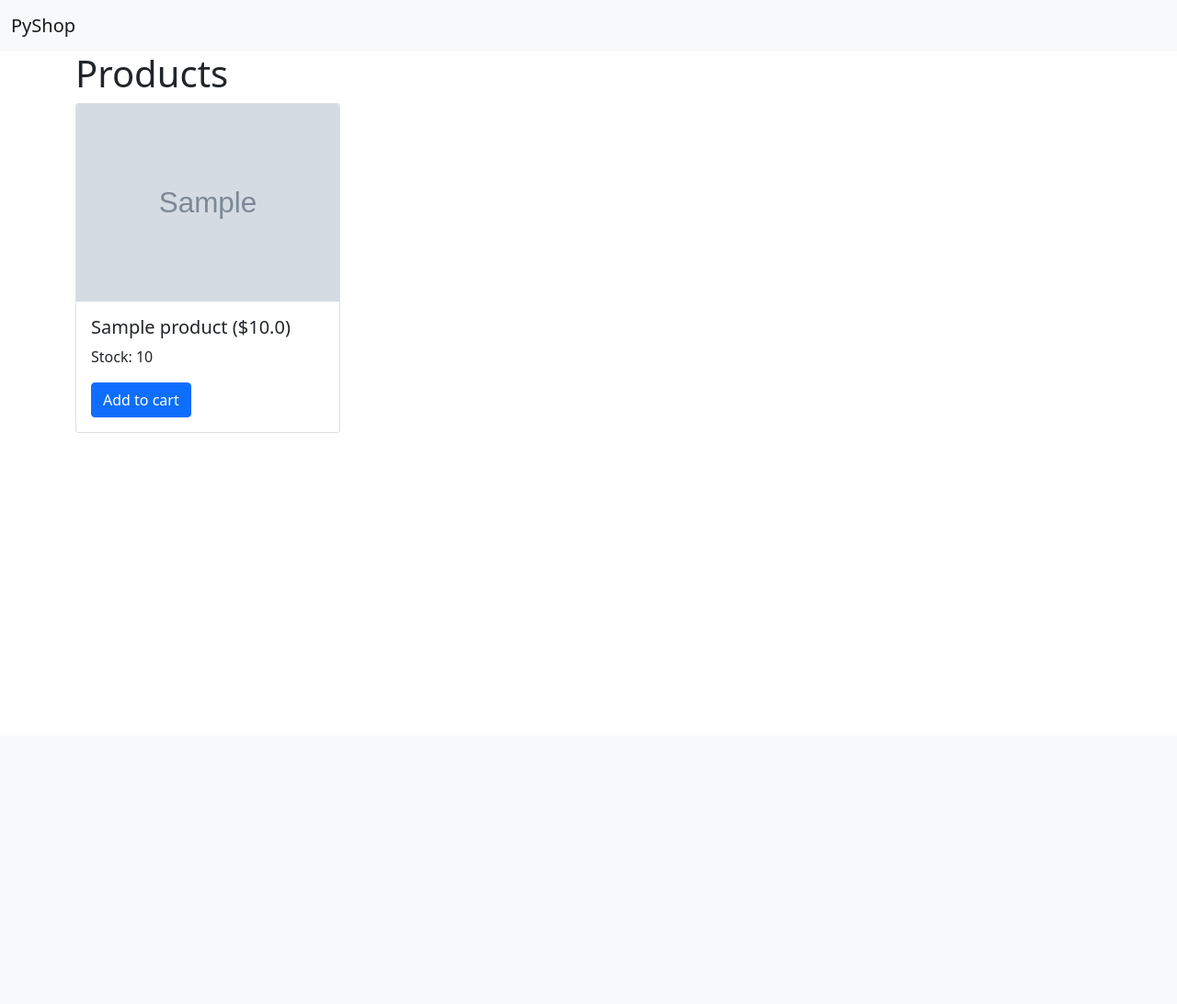
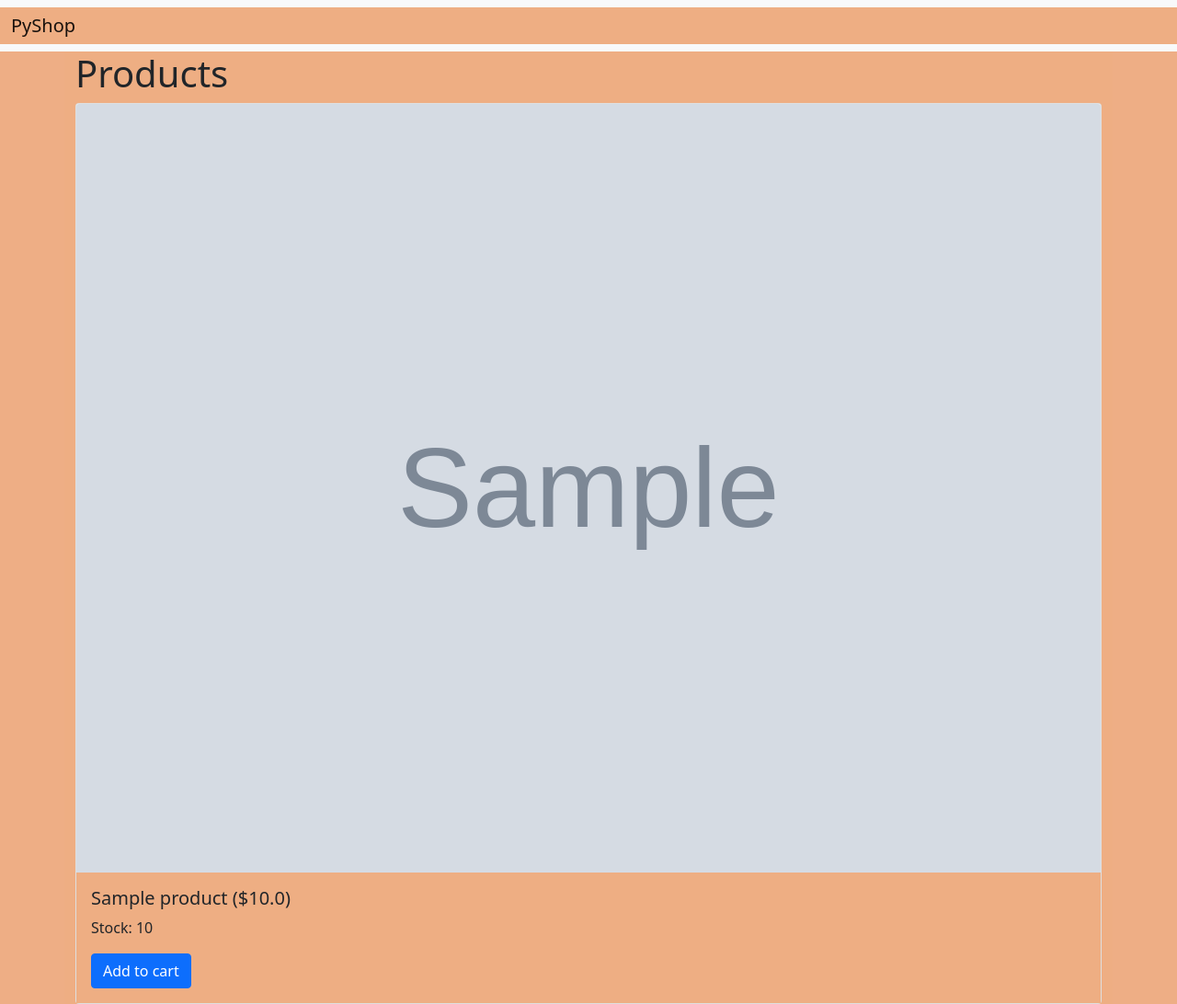
Before and after one commit to andrewcbuensalida/django-python-pyshop-mosh, a Django app: template products/templates/index.html in a window 1280 px wide. Shown: the whole page at 92% size. Before the commit the page ends 471 px from the top, so only its background shows below. Run offline with Django 3.2, Linux system fonts and the light colour scheme; the template is opened without the code that fills it: values that come from a table or form of the project are taken from there, others are empty; tables that the repository leaves empty hold one stand-in row (values such as "Sample post"); grey boxes marked "Sample" are stand-in pictures; parts of the project's set-up code (start-up, migrations or seed data) failed here and were passed over.

Commit message:
styling background and positioning button and cards

```diff
--- a/products/templates/index.html
+++ b/products/templates/index.html
@@ -1,9 +1,9 @@
 {% extends 'base.html' %} {% block content %}
 <h1>Products</h1>
-<div class="row">
+<div class="products">
 	{% for product in products %}
-	<div class="col">
-		<div class="card" style="width: 18rem">
+	<div class="product">
+		<div class="card">
 			<img src="{{product.image_url}}" class="card-img-top" alt="..." />
 			<div class="card-body">
 				<h5 class="card-title">
--- a/static/products/css/style.css
+++ /dev/null
@@ -1,3 +0,0 @@
-.navbar {
-	background-color: rgb(238, 174, 131);
-}
--- /dev/null
+++ b/static/style.css
@@ -0,0 +1,6 @@
+body {
+	background-color: rgb(238, 174, 133);
+}
+div {
+	background-color: rgb(238, 174, 131);
+}
--- a/templates/base.html
+++ b/templates/base.html
@@ -12,8 +12,9 @@
 			integrity="sha384-1BmE4kWBq78iYhFldvKuhfTAU6auU8tT94WrHftjDbrCEXSU1oBoqyl2QvZ6jIW3"
 			crossorigin="anonymous"
 		/>
-		<!-- {% load static %}
-		<link rel="stylesheet" href="{% static 'products\css\style.css' %}" /> -->
+		<!-- //not working  -->
+		{% load static %}
+		<link rel="stylesheet" href="{% static 'style.css' %}" />
 		<title>PyShop</title>
 	</head>
 	<body>
```
Also changed, not shown: products/static/style.css (added, +33 -0 lines), readme.md.
